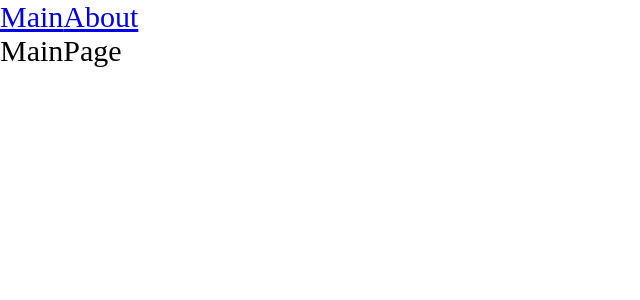
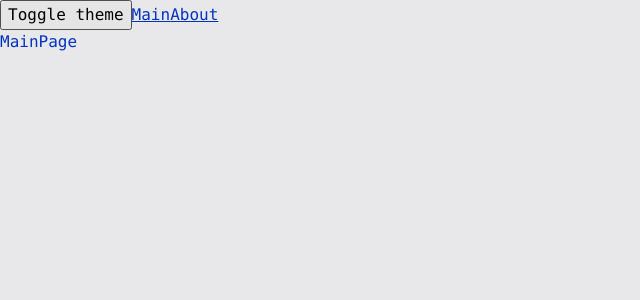
Before and after one commit to dmitriyyan/production-project, a React app: page / in a window 1280 px wide. Shown: the top 300 px of the page, without its empty margins (0-640 px from the left). Built offline with nearby package versions, Linux system fonts and the light colour scheme.

Commit message:
add themes and css vars

```diff
--- a/src/App.tsx
+++ b/src/App.tsx
@@ -1,13 +1,19 @@
+import { Suspense, useContext, useState } from 'react'
 import { Link, Route, Routes } from 'react-router-dom'
 
 import { AboutPageLazy } from './pages/AboutPage/AboutPage.lazy'
-import { MainPageLazy } from './pages/MainPage/MainPage.lazy'
-import './index.scss'
-import { Suspense } from 'react'
+import { MainPageLazy } from './pages/MainPage/MainPage.lazy';
+import { ThemeContext } from './theme/ThemeContext';
+import './styles/index.scss';
+import { useTheme } from './theme/useTheme';
+
+
 
 export const App = () => {
+  const { theme, toggleTheme} = useTheme();
   return (
-    <div className='app'>
+    <div className={`app ${theme}`}>
+      <button onClick={toggleTheme}>Toggle theme</button>
       <Link to="/">Main</Link>
       <Link to="/about">About</Link>
       <Suspense fallback={<div>Loading...</div>}>
--- a/src/index.scss
+++ /dev/null
@@ -1,9 +0,0 @@
-* {
-  margin: 0;
-  padding: 0;
-  box-sizing: border-box;
-}
-
-.app {
-  font-size: 30px;
-}
--- a/src/index.tsx
+++ b/src/index.tsx
@@ -2,10 +2,13 @@ import { render } from 'react-dom';
 import { BrowserRouter } from 'react-router-dom';
 
 import { App } from './App';
+import ThemeContextProvider from './theme/ThemeContextProvider';
 
 render(
   <BrowserRouter>
-    <App />
+    <ThemeContextProvider>
+      <App />
+    </ThemeContextProvider>
   </BrowserRouter>,
   document.getElementById('root')
 );
--- /dev/null
+++ b/src/styles/index.scss
@@ -0,0 +1,11 @@
+@import "reset.scss";
+@import "variables/global.scss";
+@import "themes/light.scss";
+@import "themes/dark.scss";
+
+.app {
+  font: var(--font-m);
+  background: var(--bg-color);
+  color: var(--primary-color);
+  min-height: 100vh;
+}
--- /dev/null
+++ b/src/styles/reset.scss
@@ -0,0 +1,89 @@
+/* Box sizing rules */
+*,
+*::before,
+*::after {
+  box-sizing: border-box;
+}
+
+/* Prevent font size inflation */
+html {
+  -moz-text-size-adjust: none;
+  -webkit-text-size-adjust: none;
+  text-size-adjust: none;
+}
+
+/* Remove default margin in favour of better control in authored CSS */
+body,
+h1,
+h2,
+h3,
+h4,
+p,
+figure,
+blockquote,
+dl,
+dd {
+  margin: 0;
+}
+
+/* Remove list styles on ul, ol elements with a list role, which suggests default styling will be removed */
+ul[role='list'],
+ol[role='list'] {
+  list-style: none;
+}
+
+/* Set core body defaults */
+body {
+  min-height: 100vh;
+  line-height: 1.5;
+}
+
+/* Set shorter line heights on headings and interactive elements */
+h1,
+h2,
+h3,
+h4,
+button,
+input,
+label {
+  line-height: 1.1;
+}
+
+/* Balance text wrapping on headings */
+h1,
+h2,
+h3,
+h4 {
+  text-wrap: balance;
+}
+
+/* A elements that don't have a class get default styles */
+a:not([class]) {
+  text-decoration-skip-ink: auto;
+  color: currentColor;
+}
+
+/* Make images easier to work with */
+img,
+picture {
+  max-width: 100%;
+  display: block;
+}
+
+/* Inherit fonts for inputs and buttons */
+input,
+button,
+textarea,
+select {
+  font: inherit;
+}
+
+/* Make sure textareas without a rows attribute are not tiny */
+textarea:not([rows]) {
+  min-height: 10em;
+}
+
+/* Anything that has been anchored to should have extra scroll margin */
+:target {
+  scroll-margin-block: 5ex;
+}
--- /dev/null
+++ b/src/styles/themes/dark.scss
@@ -0,0 +1,6 @@
+.app.dark {
+  --bg-color: #090949;
+
+  --primary-color: #049604;
+  --secondary-color: #04ff04;
+}
--- /dev/null
+++ b/src/styles/themes/light.scss
@@ -0,0 +1,6 @@
+.app.light {
+  --bg-color: #e8e8ea;
+
+  --primary-color: #0232c2;
+  --secondary-color: #0449e0;
+}
--- /dev/null
+++ b/src/styles/variables/global.scss
@@ -0,0 +1,11 @@
+:root {
+  --font-family-main: Consolas, "Times New Roman", Serif;
+
+  --font-size-m: 16px;
+  --font-line-m: 24px;
+  --font-m: var(--font-size-m) / var(--font-line-m) var(--font-family-main);
+
+  --font-size-l: 24px;
+  --font-line-l: 32px;
+  --font-l: var(--font-size-l) / var(--font-line-l) var(--font-family-main);
+}
--- /dev/null
+++ b/src/theme/ThemeContext.ts
@@ -0,0 +1,15 @@
+import { createContext } from 'react';
+
+export enum Theme {
+  LIGHT = 'light',
+  DARK = 'dark',
+}
+
+type ThemeContextProps = {
+  theme?: Theme,
+  toggleTheme: () => void;
+}
+
+export const ThemeContext = createContext<ThemeContextProps>({ theme: Theme.LIGHT, toggleTheme: () => {} });
+
+export const LOCAL_STORAGE_THEME_KEY = 'theme';
--- /dev/null
+++ b/src/theme/ThemeContextProvider.tsx
@@ -0,0 +1,36 @@
+import { FC, PropsWithChildren, useCallback, useEffect, useMemo, useState } from 'react';
+
+import { LOCAL_STORAGE_THEME_KEY, Theme, ThemeContext } from './ThemeContext'
+
+function getDefaultTheme() {
+  const defaultTheme = localStorage.getItem(LOCAL_STORAGE_THEME_KEY);
+
+  if (defaultTheme === Theme.DARK || defaultTheme === Theme.LIGHT) {
+    return defaultTheme;
+  }
+
+  return Theme.LIGHT;
+}
+
+
+const ThemeContextProvider: FC = ({children}) => {
+  const [theme, setTheme] = useState<Theme>(getDefaultTheme);
+
+  const toggleTheme = useCallback(() => {
+    setTheme(prevTheme => prevTheme === Theme.LIGHT ? Theme.DARK : Theme.LIGHT);
+  }, [])
+
+  const defaultValue = useMemo(() => ({
+    theme,
+    toggleTheme
+  }), [theme])
+
+
+  return (
+    <ThemeContext.Provider value={defaultValue}>
+      {children}
+    </ThemeContext.Provider>
+  )
+}
+
+export default ThemeContextProvider
--- /dev/null
+++ b/src/theme/useTheme.ts
@@ -0,0 +1,16 @@
+import { useContext, useEffect } from 'react';
+
+import { ThemeContext, LOCAL_STORAGE_THEME_KEY } from './ThemeContext';
+
+
+export const useTheme = () => {
+  const { theme, toggleTheme } = useContext(ThemeContext);
+
+  useEffect(() => {
+    localStorage.setItem(LOCAL_STORAGE_THEME_KEY, theme);
+  }, [theme])
+
+  return {
+    theme, toggleTheme
+  } as const;
+};
```
